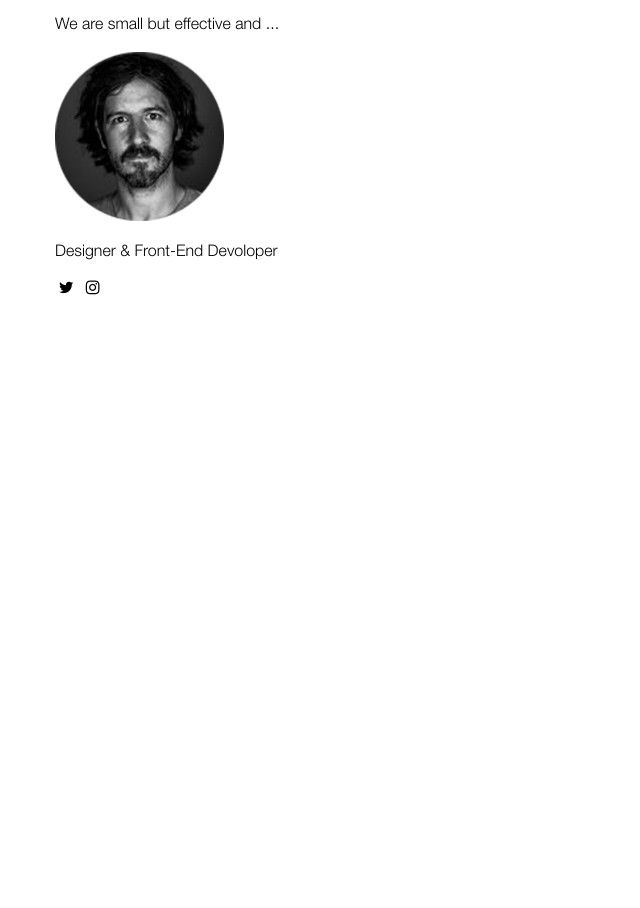
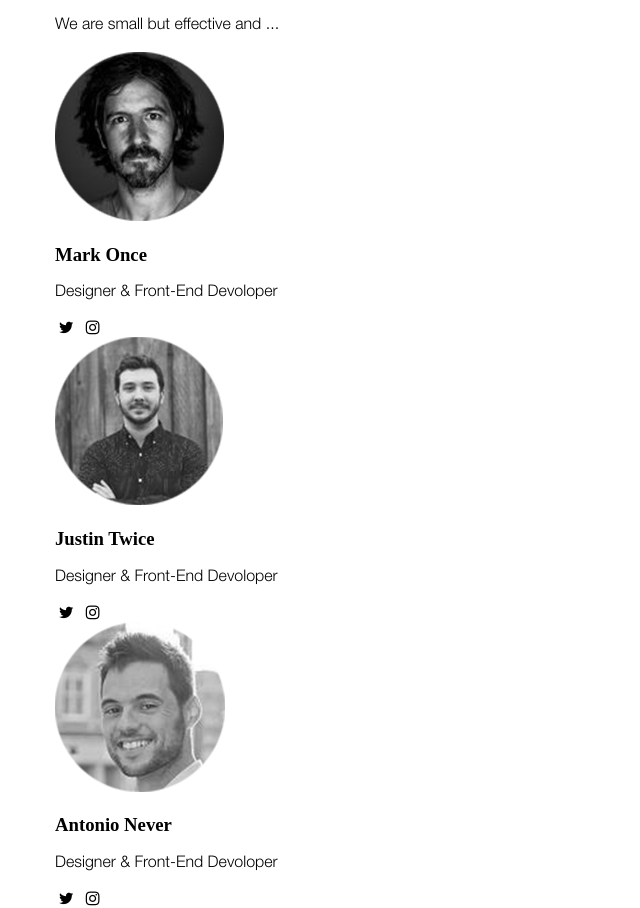
Before and after one commit to Avex010/Avex_1, a plain HTML site: page index.html in a window 1280 px wide. Shown: the part 1812-2720 px from the top of the page, without its empty margins (0-640 px from the left). Before the commit the page ends 2109 px from the top, so only its background shows below. Drawn offline with Linux system fonts and the light colour scheme; files whose address does not match are found by name.

Commit message:
add_team-text

```diff
--- a/index.html
+++ b/index.html
@@ -62,7 +62,7 @@
             <div class="team__inner">
                 <div class="team__item">
                     <img class="team__item-img" src="img/team2.png" alt="">
-                    <h3 class="team__item-title"></h3>
+                    <h3 class="team__item-title">Mark Once</h3>
                     <p class="team__item-text">Designer & Front-End Devoloper</p>
                     <div class="team__icon-box">
                         <i class="icon-twitter"></i>
@@ -70,6 +70,31 @@
                     </div>
                 </div>
             </div>
+
+            <div class="team__inner">
+                <div class="team__item">
+                    <img class="team__item-img" src="img/team3.png" alt="">
+                    <h3 class="team__item-title">Justin Twice</h3>
+                    <p class="team__item-text">Designer & Front-End Devoloper</p>
+                    <div class="team__icon-box">
+                        <i class="icon-twitter"></i>
+                        <i class="icon-instagram"></i>
+                    </div>
+                </div>
+            </div>
+
+            <div class="team__inner">
+                <div class="team__item">
+                    <img class="team__item-img" src="img/taem1.png" alt="">
+                    <h3 class="team__item-title">Antonio Never</h3>
+                    <p class="team__item-text">Designer & Front-End Devoloper</p>
+                    <div class="team__icon-box">
+                        <i class="icon-twitter"></i>
+                        <i class="icon-instagram"></i>
+                    </div>
+                </div>
+            </div>
+
         </div>
     </div>
 
```
